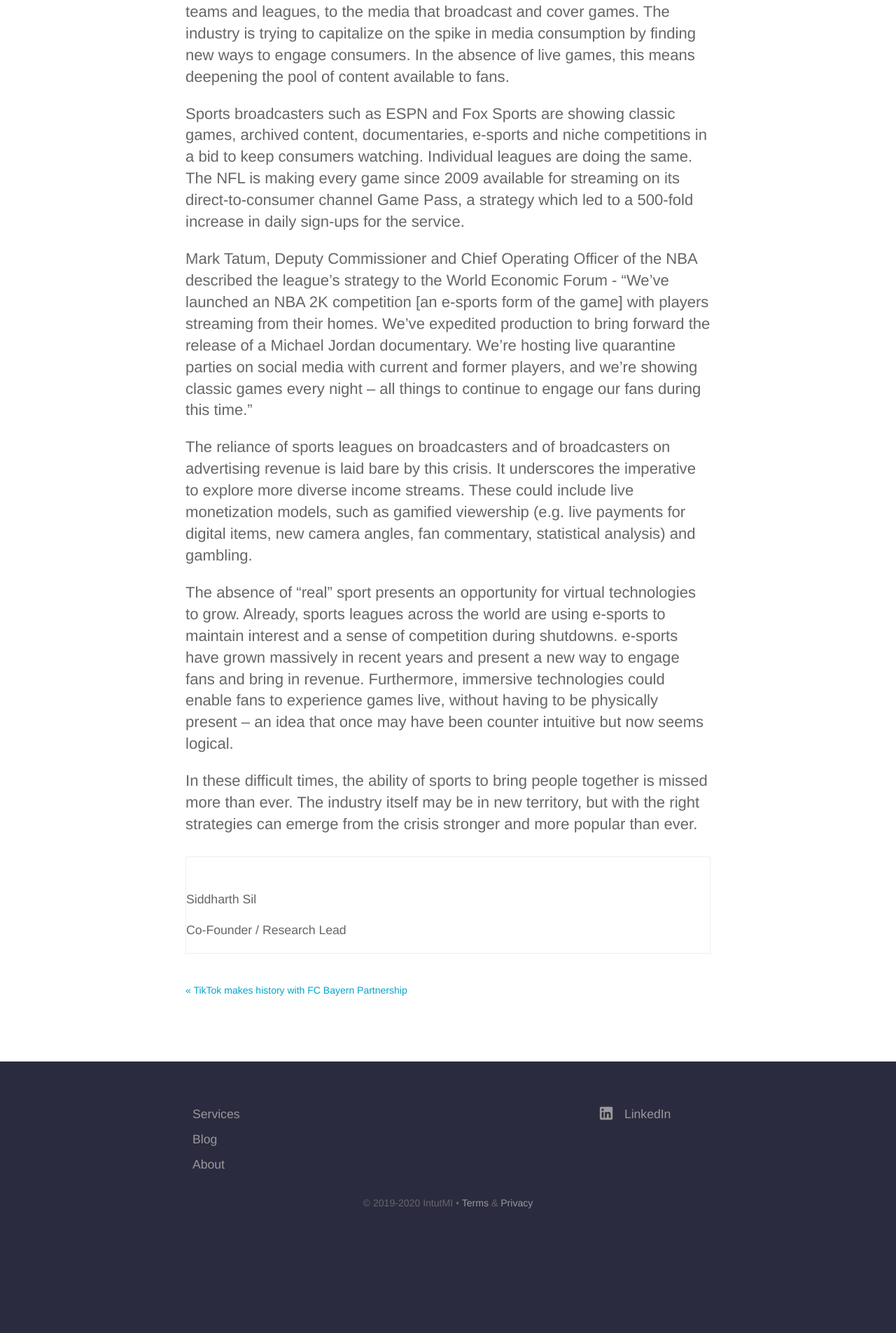
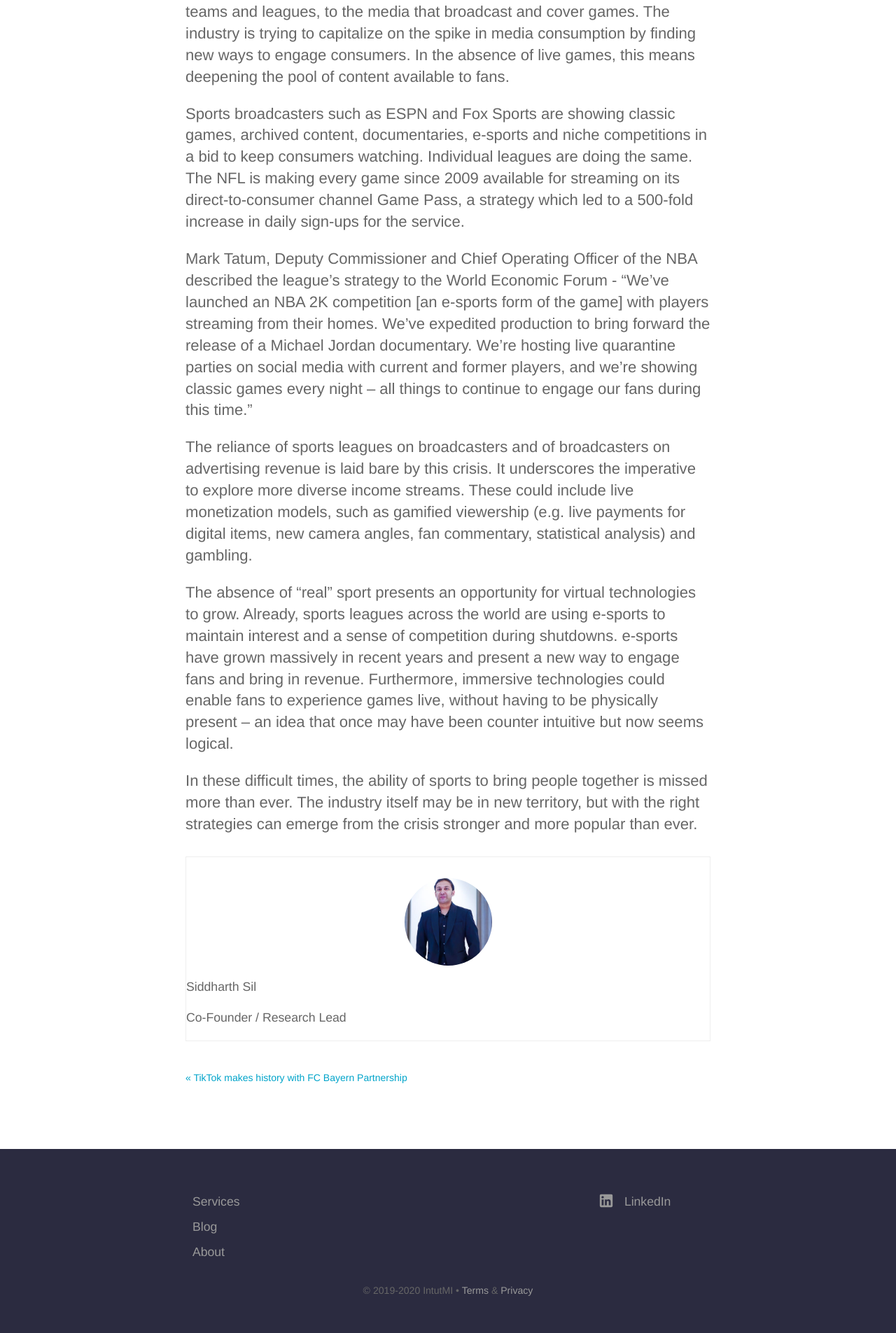
Before and after one commit to intutdev/intutmi.github.io, a Jekyll site: the page built from _posts/2020-05-20-sports-in-the-time-of-covid-19-pandemic.md, in a window 1280 px wide. Shown: the part 2209-4114 px from the top of the page at 70% size. Built offline with Jekyll 4.4.1, drawn with Linux system fonts in a browser that asks for light colours; before the commit the page ends 3989 px from its top, so only the background shows below that.

Commit message:
Updated '_layouts/post.html' via CloudCannon

```diff
--- a/_layouts/post.html
+++ b/_layouts/post.html
@@ -9,11 +9,22 @@ layout: page
 		{{ content }}
 
 		<div class="author">
-			{% assign author_id = page.author_staff_member | prepend: "/staff_members/" | append: "/" %}
-			{% assign author = site.staff_members | where: "url", author_id | first %}
-			<p class="name">{{ author.name }}</p>
-			<p class="position">{{ author.position }}</p>
-			<p class="blurb">{{ author.blurb }}</p>
+		{% assign author_id = page.author_staff_member | prepend: "/staff_members/" | append: "/" %}
+		{% assign author = site.staff_members | where: "url", author_id | first %}
+		    <div class="divTable">
+                <div class="divTableBody">
+                    <div class="divTableRow">
+                        <div class="divTableCell">
+                            <div class="square-image"><img src="{% include relative-src.html src=author.image_path %}" alt="{{ author.name }}"/></div>
+                        </div>
+                        <div class="divTableCell">
+                            <p class="name">{{ author.name }}</p>
+                			<p class="position">{{ author.position }}</p>
+                			<p class="blurb">{{ author.blurb }}</p>
+                        </div>
+                    </div>
+                </div>
+            </div>
 		</div>
 
 		<div class="blog-navigation">
```
